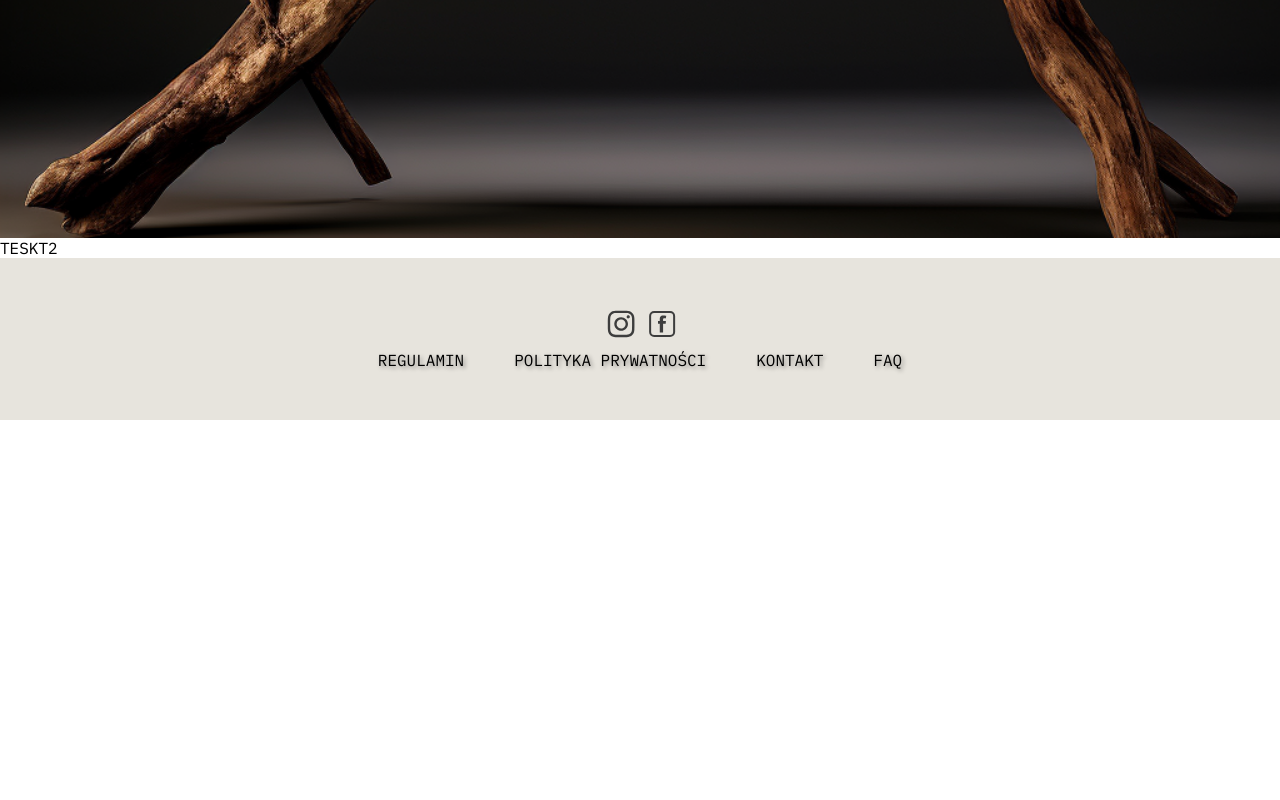
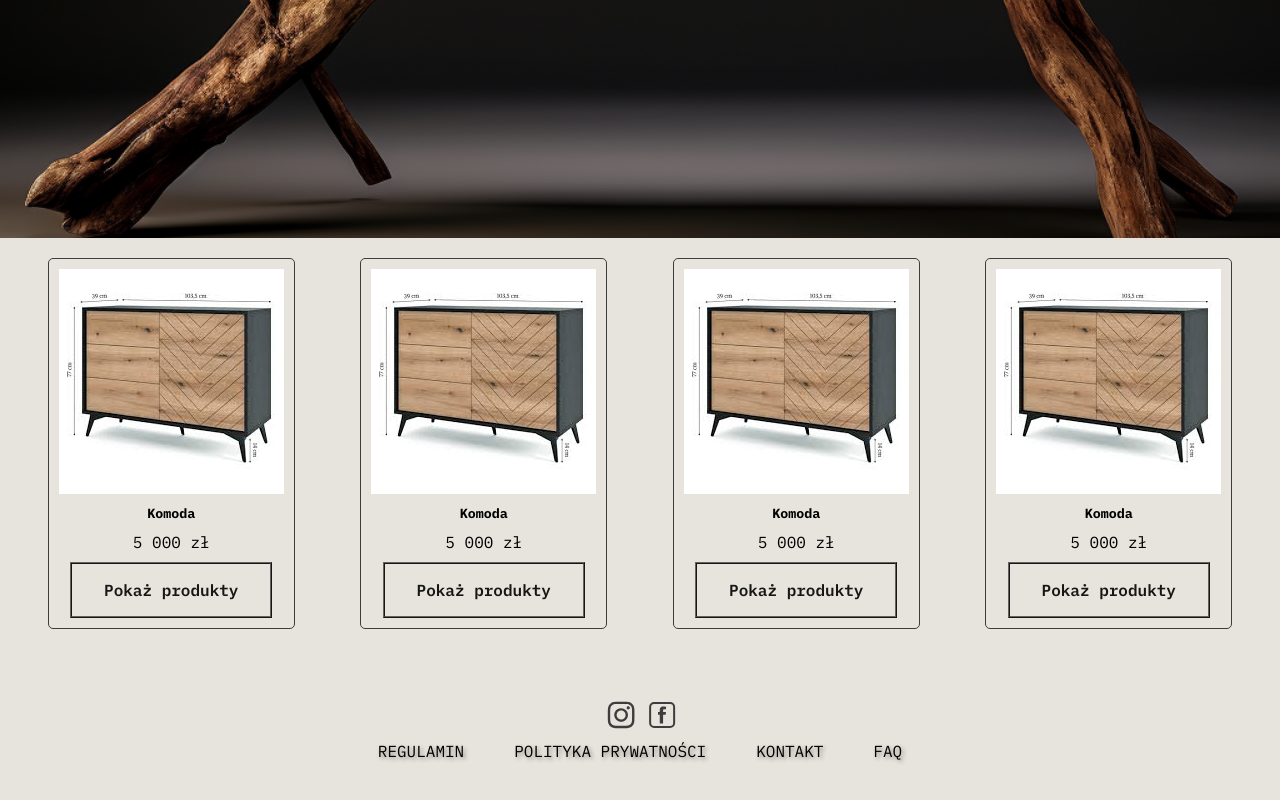
Before and after one commit to mateuszczap/shop-template, a React (Create React App) app: page /product-page in a window 1280 px wide. Shown: the part 556-1356 px from the top of the page. Before the commit the page ends 976 px from the top, so only its background shows below. Built offline with nearby package versions, Linux system fonts and the light colour scheme.

Commit message:
add product card

```diff
--- a/src/App.css
+++ b/src/App.css
@@ -50,6 +50,10 @@
   cursor: pointer;
   transition: transform 0.3s ease;
 }
+.black {
+  color: black;
+  border: 2px ridge black;
+}
 .button:hover {
   transform: scale(1.3);
 }
@@ -88,6 +92,28 @@
   gap: 10px;
   flex-direction: column;
 }
+.product-page-container {
+  /* background-color: #E7E4DD; */
+}
+.product-container {
+  display: flex;
+  flex-direction: column;
+  justify-content: center;
+  max-width: 300px;
+  align-items: center;
+  gap: 10px;
+  border: 1px solid #3D3D3D;
+  border-radius: 5px;
+  padding: 10px;
+}
+.product-tiles-container {
+  display: flex;
+  justify-content: space-around;
+  background-color: #E7E4DD;
+  padding: 20px;
+  flex-wrap: wrap;
+  gap: 10px;
+}
 .socialInfo-icons {
   display: flex;
   align-items: center;
--- a/src/components/Baner.tsx
+++ b/src/components/Baner.tsx
@@ -1,9 +1,11 @@
+import { Button } from "./Button";
+
 function Baner ({tekstHeader, tekstParagraf}: {tekstHeader: string, tekstParagraf: string}) {
     return (
         <div className="background-img">
            <h2>{tekstHeader}</h2>
            <p>{tekstParagraf}</p>
-            <button className="button">Pokaż produkty</button>
+            <Button/>
         </div>
 
     )
--- /dev/null
+++ b/src/components/Button.tsx
@@ -0,0 +1,7 @@
+function Button ({color}:{color?:string}) {
+    console.log(color)
+    return (
+        <button className={`button ${color === "black" ? "black" : ""}`}>Pokaż produkty</button>
+    )
+}
+export { Button };
--- /dev/null
+++ b/src/components/Product.tsx
@@ -0,0 +1,15 @@
+import { Button } from "./Button";
+
+function Product () {
+    return (
+        <div className="product-page-container">
+            <div className="product-container">
+                <img src="komoda.jpeg"/>
+                <h5>Komoda</h5>
+                <p> 5 000 zł</p>
+                <Button color={'black'}/>
+            </div>
+        </div>
+    )
+}
+export { Product };
--- a/src/pages/ProductPage.tsx
+++ b/src/pages/ProductPage.tsx
@@ -1,11 +1,18 @@
 import { MainTemplate } from "../components/MainTemplate";
 import { Baner } from "../components/Baner";
+import { Button } from "../components/Button";
+import { Product } from "../components/Product";
 
 function ProductPage () {
     return (
         <MainTemplate>
             <Baner tekstHeader="Interesujemy się najwyższą jakością wykonania z najlepszych gatunków drzew." tekstParagraf="Drewno to niezwykły materiał, którego używa się od wieków do tworzenia pięknych i funkcjonalnych przedmiotów. Jego naturalna ciepło i tekstura dodają uroku każdemu otoczeniu. To materiał, który nie tylko inspiruje rzemieślników, ale także łączy nas z naturą, przypominając o naszych korzeniach."/>
-            <div>TESKT2</div>
+            <div className="product-tiles-container">
+                <Product/>
+                <Product/>
+                <Product/>
+                <Product/>
+            </div>
         </MainTemplate>
     )
 }
```
Also changed, not shown: public/komoda.jpeg (added).
